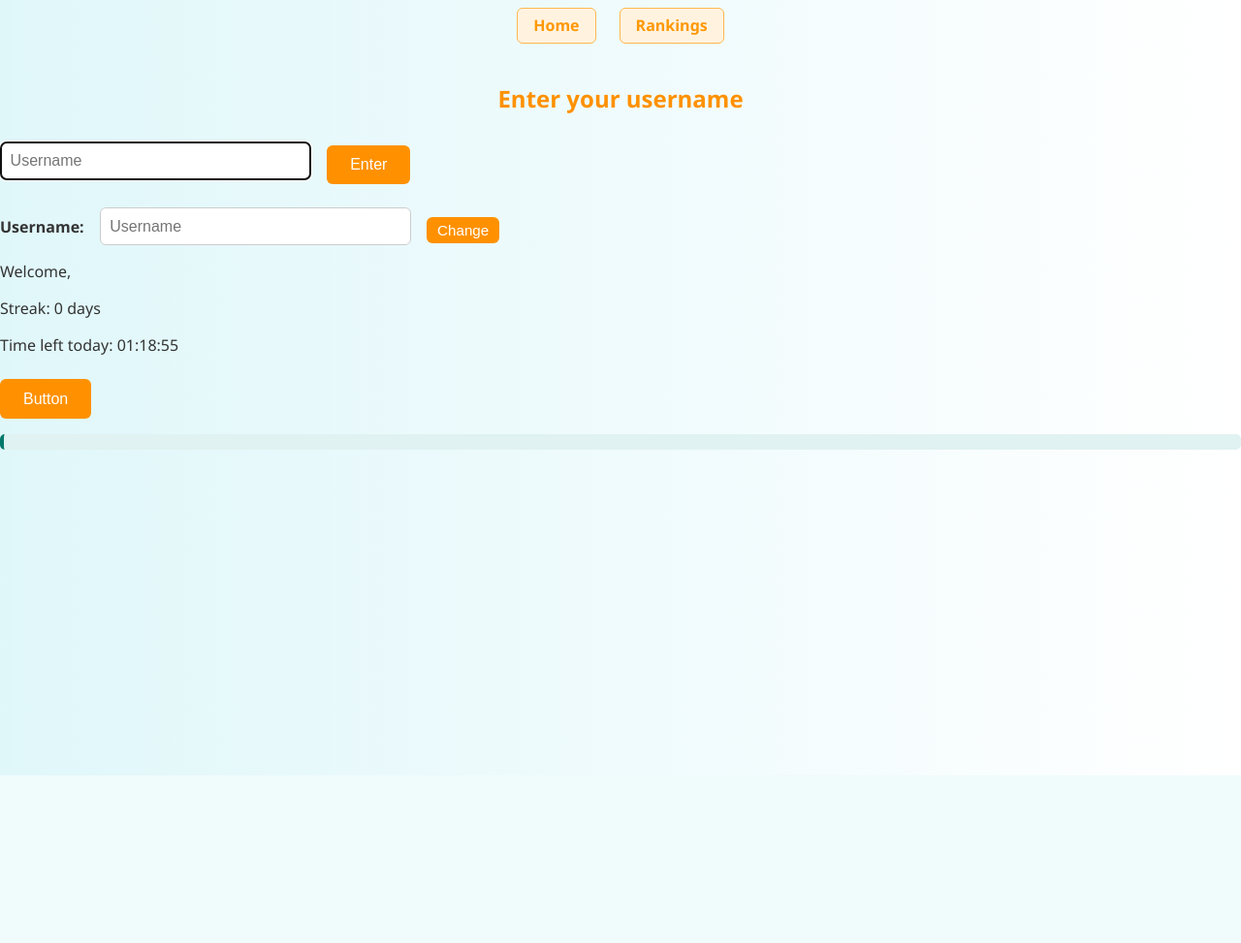
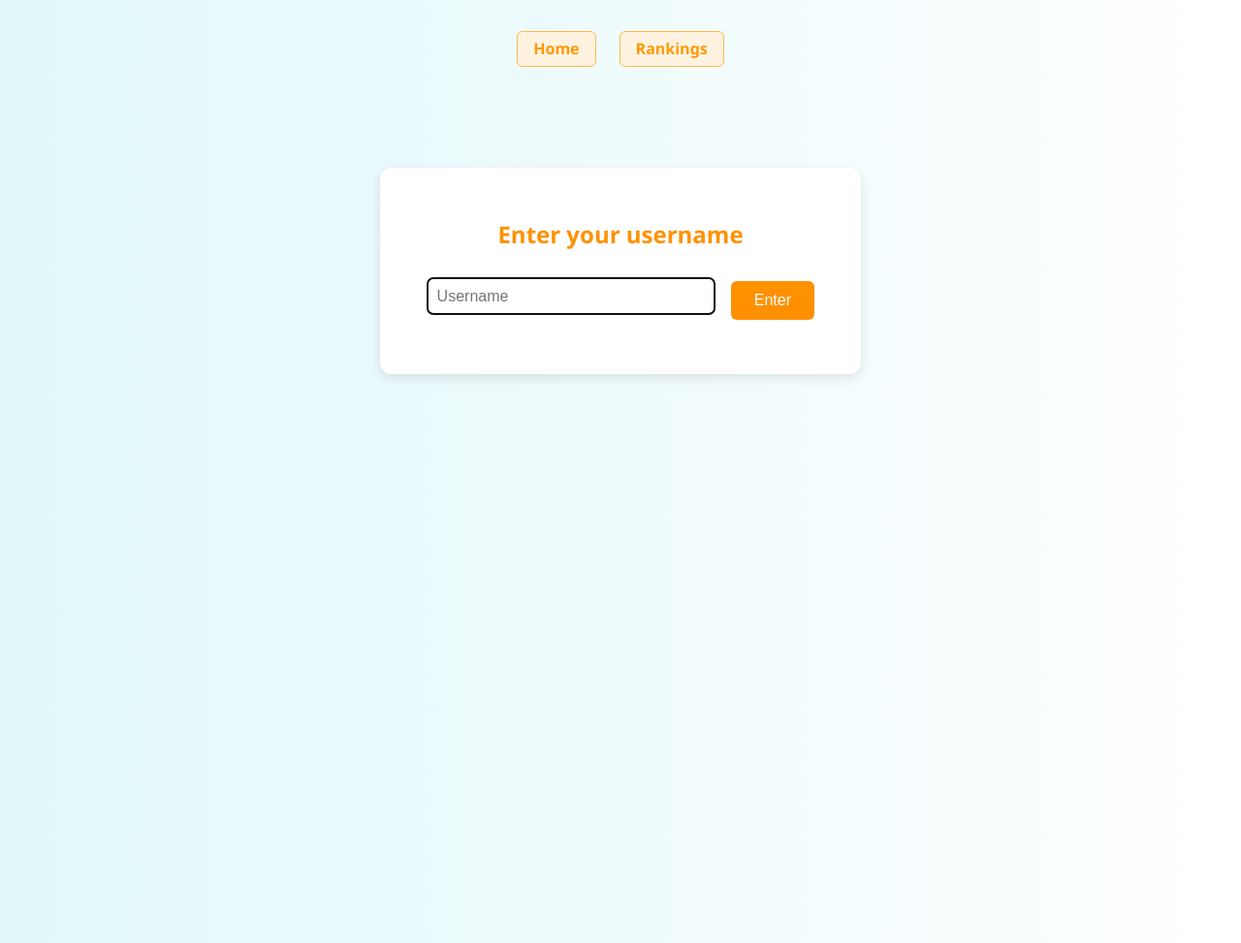
Before and after one commit to yogurtshake/daily-button-streak, a Flask app: page / in a window 1280 px wide. Shown: the whole page at 97% size. Before the commit the page ends 800 px from the top, so only its background shows below. Run offline with Flask 3, Linux system fonts and the light colour scheme.

Commit message:
more CSS changes, fixes

```diff
--- a/static/stuff.js
+++ b/static/stuff.js
@@ -22,7 +22,7 @@ document.addEventListener('DOMContentLoaded', function() {
             .then(res => res.json())
             .then(data => {
                 document.getElementById('streak-count').textContent = data.streak;
-                document.getElementById('button-message').textContent = "come back tomorrow";
+                document.getElementById('button-message').textContent = "Well done. Come back tomorrow.";
             });
         };
 
--- a/static/style.css
+++ b/static/style.css
@@ -17,7 +17,7 @@ nav {
   justify-content: center;
   gap: 1.5rem;
   margin-bottom: 2rem;
-  padding: 0.5em 1em;
+  padding: 2em 1em 0.5em 1em;
 }
 
 nav a {
@@ -80,8 +80,6 @@ button[type="button"]:hover,
 
 #button-message {
   color: #00796b;
-  background: #e0f2f1;
-  border-left: 4px solid #00796b;
   padding: 0.5rem 1rem;
   border-radius: 5px;
   font-size: 1rem;
@@ -135,7 +133,6 @@ tr:hover {
   background: #ffe0b2;
 }
 
-/* Responsive table */
 @media (max-width: 700px) {
   table {
     font-size: 0.95em;
@@ -218,3 +215,33 @@ tr:hover {
 .small-button:hover {
   background-color: rgb(110, 77, 27);
 }
+
+.container {
+  background: white;
+  padding: 2rem 3rem;
+  border-radius: 12px;
+  box-shadow: 0 4px 12px rgba(0, 0, 0, 0.1);
+  max-width: 400px;
+  width: 100%;
+  text-align: center;
+}
+
+.main {
+  display: flex;
+  justify-content: center;
+  align-items: flex-start;
+  height: auto;
+  margin: 0;
+  padding-top: 4rem;
+  min-height: 100vh;
+}
+
+#change-username-form input {
+  flex: 1 1 0;
+  min-width: 0;
+  max-width: 200px;
+}
+
+#main-content {
+  display: none;
+}
--- a/templates/index.html
+++ b/templates/index.html
@@ -11,6 +11,9 @@
         <a href="{{ url_for('index') }}">Home</a>
         <a href="{{ url_for('rankings') }}">Rankings</a>
     </nav>
+
+    <div class="main">
+        <div class="container">
 
             <div id="login-form">
                 <h2>Enter your username</h2>
@@ -33,7 +36,8 @@
                 <button id="streak-btn">Button</button>
                 <p id="button-message"></p>
             </div>
-
+        </div>
+    </div>
     <script src="{{ url_for('static', filename='stuff.js') }}"></script>
 </body>
 </html>
```
Lines whose indentation alone changed are shown as unchanged.
